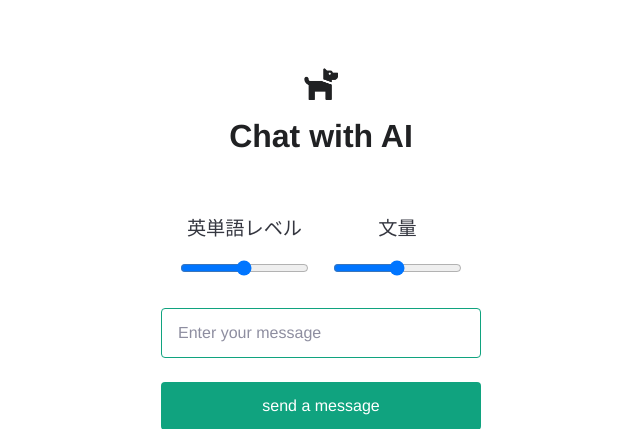
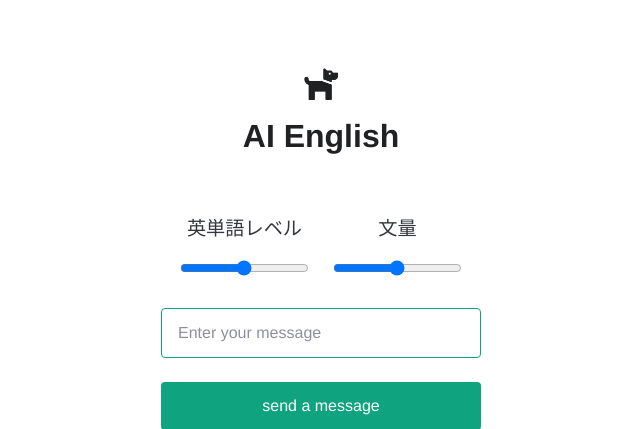
Before and after one commit to KotaniYutaka/chat-ai, a Flask app: page / in a window 1280 px wide. Shown: the top 429 px of the page, without its empty margins (319-959 px from the left). Run offline with Flask 2, Linux system fonts and the light colour scheme; some web fonts are replaced.

Commit message:
Update index.html

```diff
--- a/templates/index.html
+++ b/templates/index.html
@@ -9,7 +9,7 @@
 
   gtag('config', 'G-D30G3QVQ8S');
 </script>
-  <title>英会話チャットAI[無料]|Chat with AI</title>
+  <title>英会話チャットAI[無料]|AI English</title>
   <meta name="description" content="AI（人工知能）が先生の英会話アプリ．テキスト形式での会話なので誰でも簡単に利用できます．">
   <link
     rel="shortcut icon"
@@ -22,7 +22,7 @@
 
 <body>
   <img src="{{ url_for('static', filename='dog.png') }}" class="icon" />
-  <h3>Chat with AI</h3>
+  <h3>AI English</h3>
   <form id="postForm"  method="POST" >
 
     <div style="display: flex; justify-content: center; font-family: Impact;">
```
